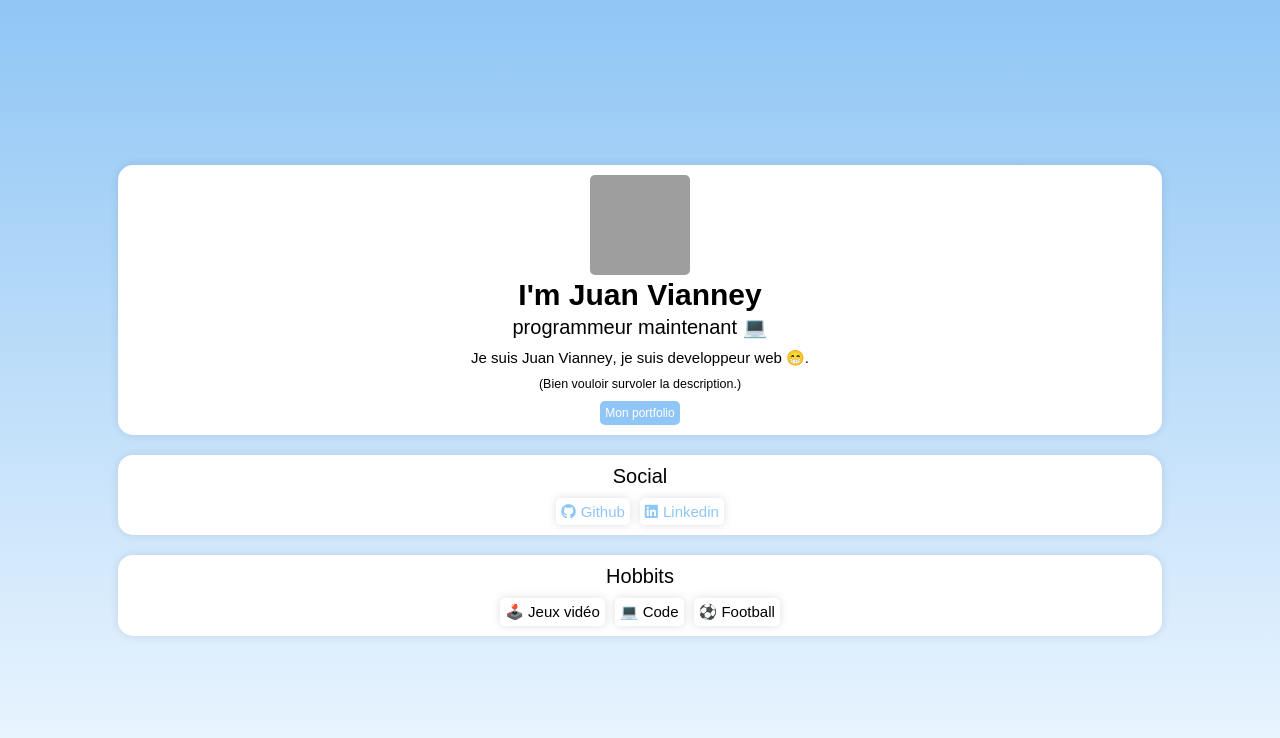
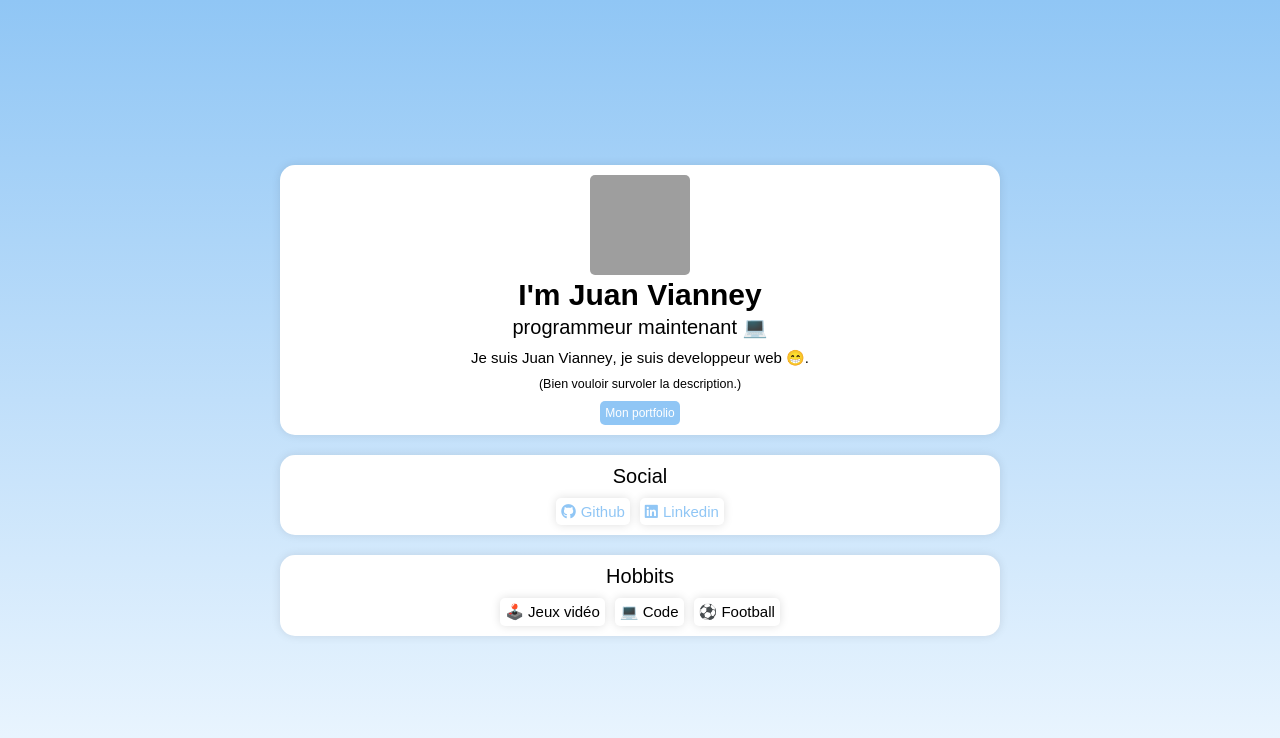
Before and after one commit to GeekMonstar/profile, a plain HTML site: page index.html in a window 1280 px wide. Drawn offline with Linux system fonts and the light colour scheme; grey boxes are pictures that could not be loaded; a web font is replaced by a local one.

Commit message:
Update style.css

```diff
--- a/style.css
+++ b/style.css
@@ -37,7 +37,7 @@ a{
 }
 
 .container{
-  width: 80%;
+  width: clamp(300px, 80%, 700px);
   height: 100vh;
   margin: 0 auto;
   display: flex;
```
